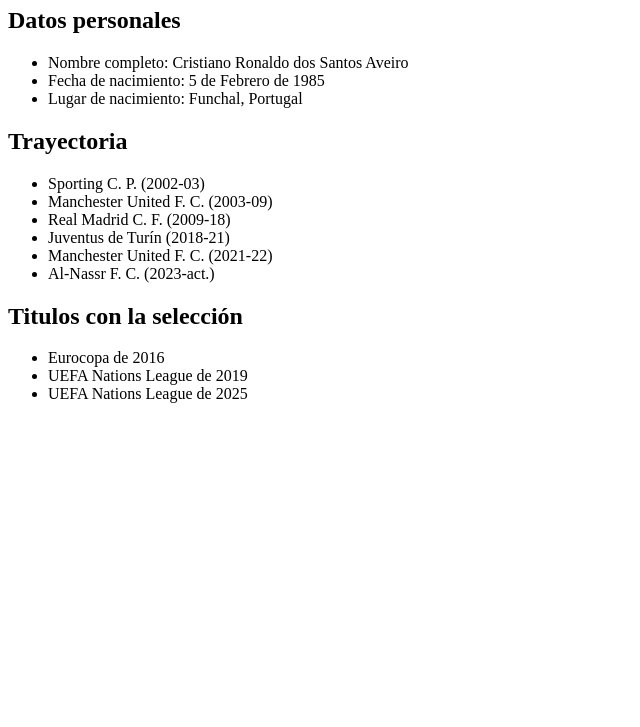
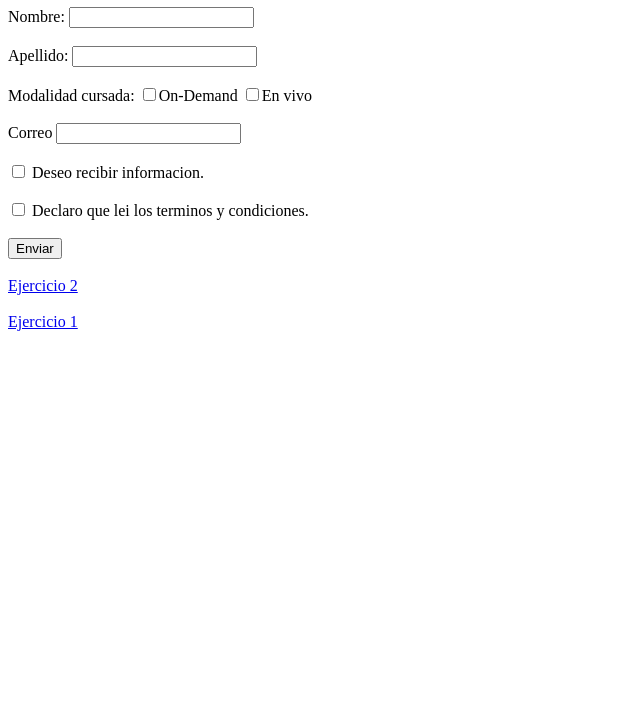
Before and after one commit to sebas241/Ejercicios-Universidad, a plain HTML site: page index.html in a window 1280 px wide. Shown: the part 73-800 px from the top of the page, without its empty margins (0-640 px from the left). Drawn offline with Linux system fonts and the light colour scheme.

Commit message:
Ejercicio 3

```diff
--- a/index.html
+++ b/index.html
@@ -5,39 +5,31 @@
     <meta name="viewport" content="width=device-width, initial-scale=1.0">
     <title>Document</title>
 </head>
+<body>
+    <h1>Formulario de registro</h1>
+    <label for="Nombre:">Nombre:</label>
+    <input type="text" id= "Nombre" name=Nombre required><br><br>
 
-<body>
+     <label for="Apellido:">Apellido:</label>
+     <input type="text" id="Apellido" name="Apellido" required><br><br>
 
+     <label for="Modalidad cursada:">Modalidad cursada:</label>
+     <input type="checkbox" name="On-Demand" id="On-Demand"><label for="On-Demand">On-Demand</label>
 
-<h1>Curriculum Vitae de Cristiano Ronaldo</h1>
+     <input type="checkbox" name="En vivo" id="En vivo"><label for="En vivo">En vivo</label>
+      <br><br>
 
-<h2>Datos personales</h2>
+      <label for="Correo:">Correo</label>
+      <input type="text" name="Ingresa Correo" id="Ingresa Correo"><br><br>
 
-     <ul>
-     <li>Nombre completo: Cristiano Ronaldo dos Santos Aveiro</li>
-     <li>Fecha de nacimiento: 5 de Febrero de 1985</li>
-     <li>Lugar de nacimiento: Funchal, Portugal</li>
-     </ul>
+      <input type="checkbox" name="" id=""> <label for="Deseo recibir informacion.">Deseo recibir informacion.</label><br><br>
+      <input type="checkbox" name="" id="">  <label for="Declaro que lei los terminos y condiciones.">Declaro que lei los terminos y condiciones.</label><br>
 
-<h2>Trayectoria</h2>
-      <ul>
-      <li>Sporting C. P. (2002-03)</li>
-      <li>Manchester United F. C. (2003-09)</li>
-      <li>Real Madrid C. F. (2009-18)</li>
-      <li>Juventus de Turín (2018-21)</li>
-      <li>Manchester United F. C. (2021-22)</li>
-      <li>Al-Nassr F. C. (2023-act.)</li>
-      </ul>
+     <br> <button>Enviar</button>
+     <br>
+     <br>
+     <a href="./ejercicio 2/index.html">Ejercicio 2</a><br><br>
+     <a href="./Proyecto (1)/index.html">Ejercicio 1</a>
+    </body>
 
- <h2>Titulos con la selección</h2>
-
-      <ul>
-      <li>Eurocopa de 2016</li>
-      <li>UEFA Nations League de 2019</li>
-      <li>UEFA Nations League de 2025 </li>
-      </ul>
-
-
-
-</body>
 </html>
```
